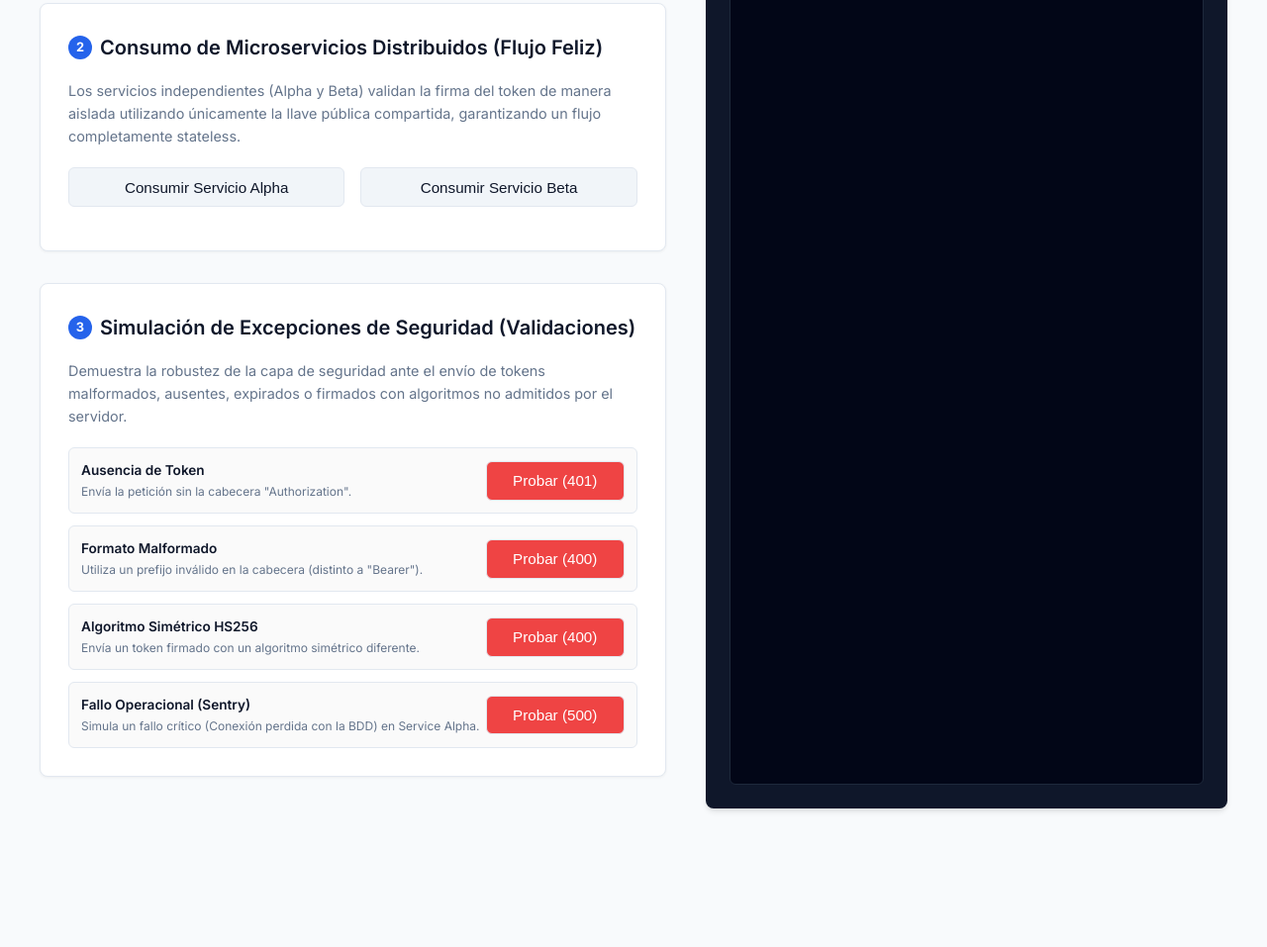
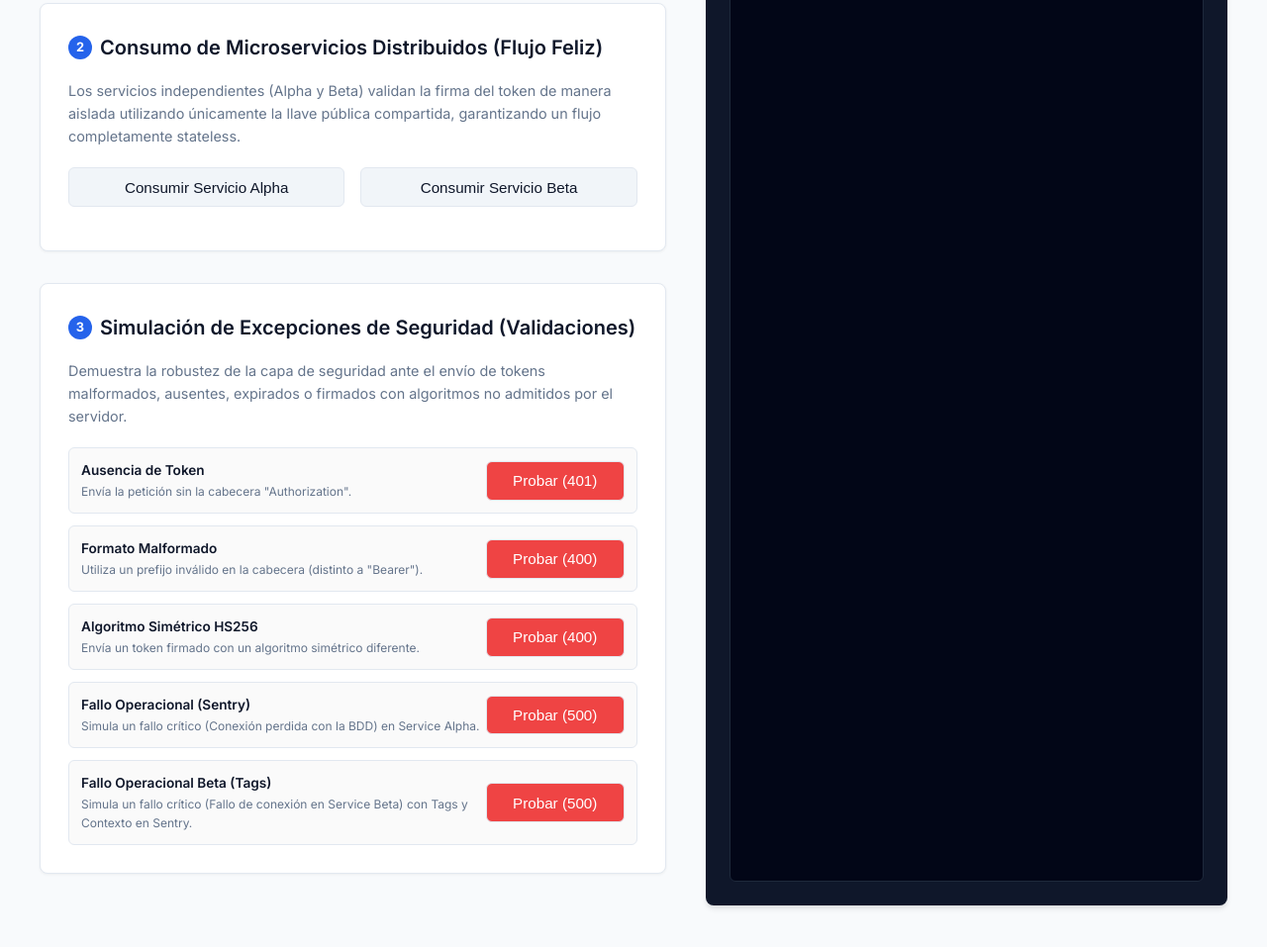
Before and after one commit to DanielaLTM2206/jwt-stateless-auth-microservices, a website: page public/index.html in a window 1280 px wide. Shown: the part 781-1738 px from the top of the page at 99% size. Before the commit the page ends 1646 px from the top, so only its background shows below. Drawn offline with Linux system fonts and the light colour scheme.

Commit message:
feat: implementar bloque try-catch con tags y contexto extra en service beta

```diff
--- a/public/index.html
+++ b/public/index.html
@@ -514,6 +514,16 @@
                                 <button class="btn btn-secondary btn-danger" style="color:#fff;" onclick="testOperationalError()">Probar (500)</button>
                             </div>
                         </div>
+
+                        <div class="test-item">
+                            <div class="test-item-info">
+                                <span class="test-item-title">Fallo Operacional Beta (Tags)</span>
+                                <span class="test-item-desc">Simula un fallo crítico (Fallo de conexión en Service Beta) con Tags y Contexto en Sentry.</span>
+                            </div>
+                            <div class="test-item-action">
+                                <button class="btn btn-secondary btn-danger" style="color:#fff;" onclick="testBetaOperationalError()">Probar (500)</button>
+                            </div>
+                        </div>
                     </div>
                 </div>
             </div>
@@ -753,6 +763,23 @@
                 updateConsole(500, { error: 'Error de Red', message: error.message });
             }
         }
+
+        async function testBetaOperationalError() {
+            if (!currentToken) {
+                updateConsole(400, { error: 'Validación local', message: 'Debe generar primero un token JWT válido en el Paso 1.' });
+                return;
+            }
+            try {
+                const res = await fetch('/v1/service-beta/private?simulateError=true', {
+                    headers: { 'Authorization': `Bearer ${currentToken}` }
+                });
+                const status = res.status;
+                const data = await res.json();
+                updateConsole(status, data);
+            } catch (error) {
+                updateConsole(500, { error: 'Error de Red', message: error.message });
+            }
+        }
     </script>
 </body>
 </html>
```
Also changed, not shown: controllers/resource.controller.js (+36 -5 lines).
